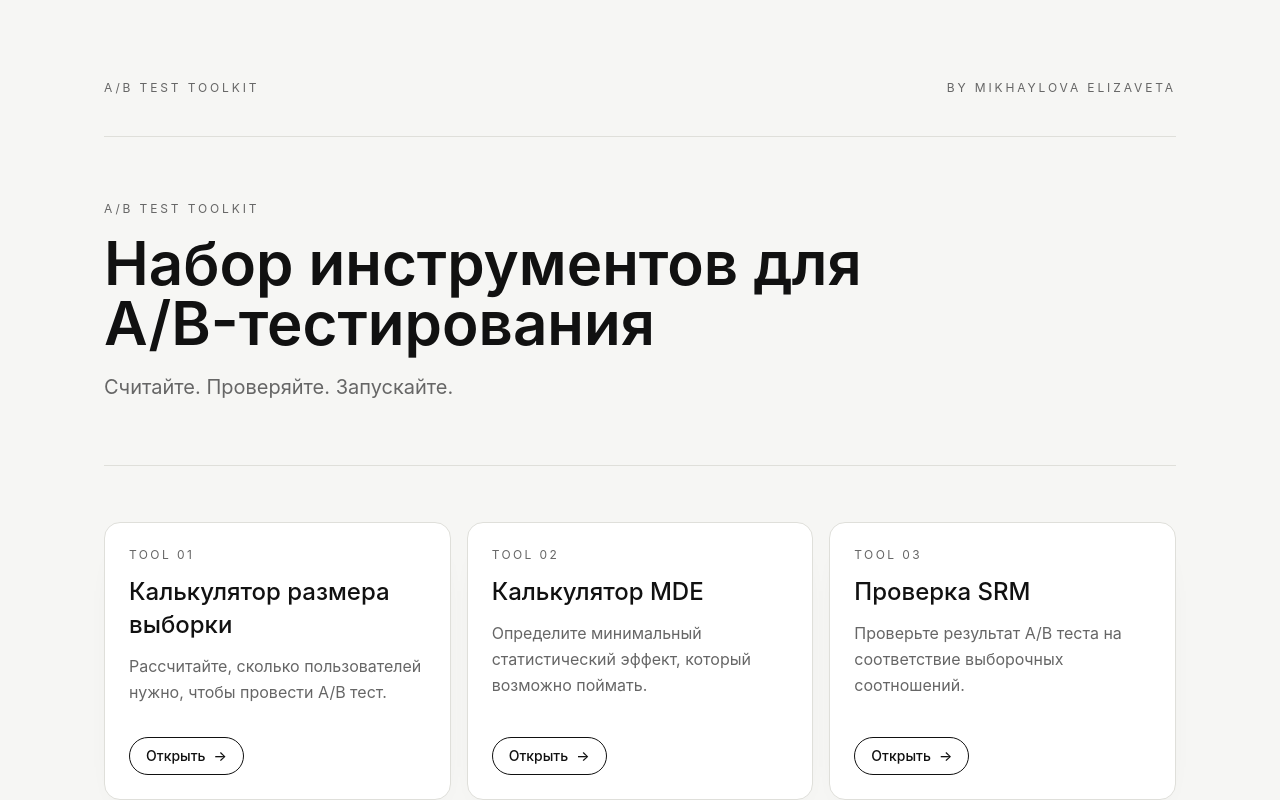
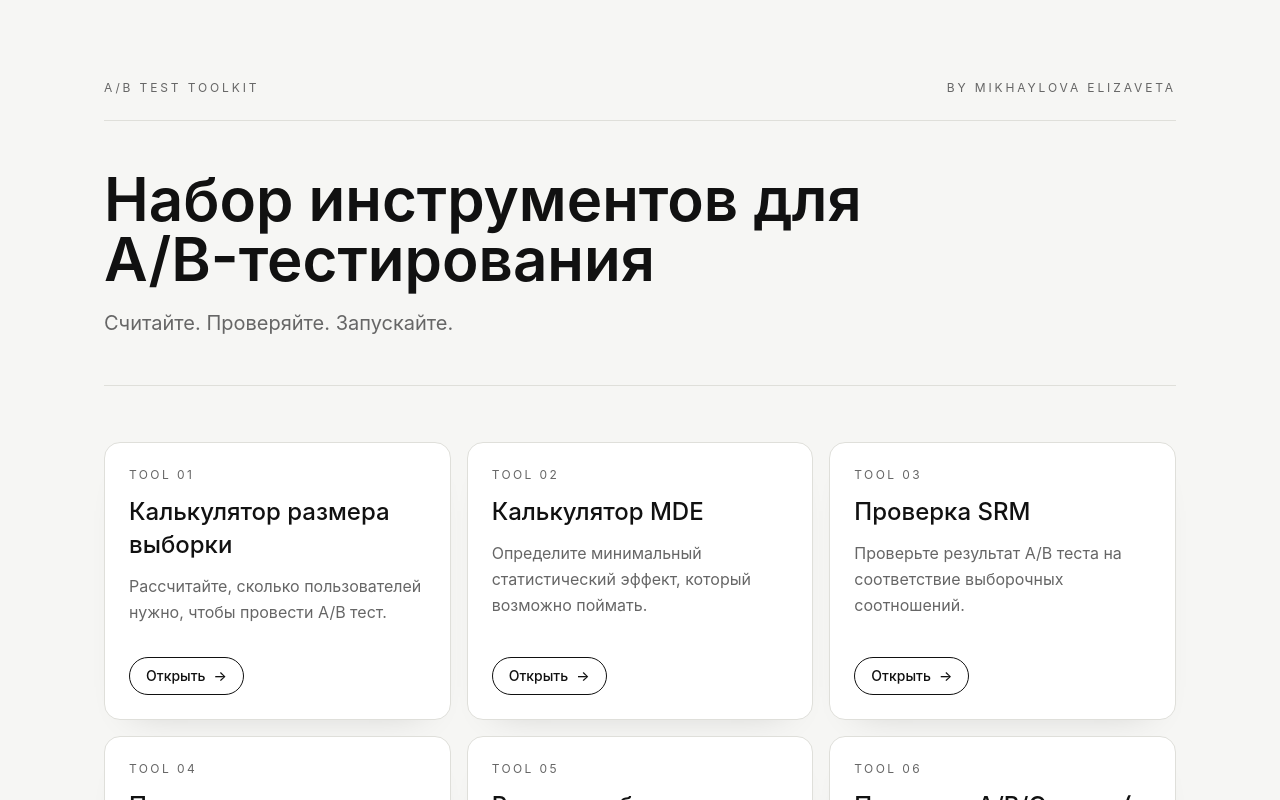
Before and after one commit to elizabeth290789/ab-tools-site, a Next.js app: page / in a window 1280 px wide. Shown: the top 800 px of the page. Built offline with nearby package versions, Linux system fonts and the light colour scheme.

Commit message:
Adjust homepage header spacing and remove duplicate label

```diff
--- a/app/page.tsx
+++ b/app/page.tsx
@@ -56,16 +56,13 @@ export default function Home() {
   return (
     <main className="min-h-screen bg-canvas text-ink">
       <div className="mx-auto w-full max-w-6xl px-6 py-14 md:px-10 md:py-20">
-        <header className="mb-8 flex flex-wrap items-center justify-between gap-3 text-xs uppercase tracking-[0.24em] text-muted md:mb-10">
+        <header className="mb-4 flex flex-wrap items-center justify-between gap-3 text-xs uppercase tracking-[0.24em] text-muted md:mb-6">
           <p>A/B TEST TOOLKIT</p>
           <p>BY MIKHAYLOVA ELIZAVETA</p>
         </header>
 
-        <section className="border-y border-border py-10 md:py-16">
-          <p className="text-xs uppercase tracking-[0.24em] text-muted">
-            A/B TEST TOOLKIT
-          </p>
-          <h1 className="mt-4 max-w-3xl text-4xl font-semibold leading-tight md:text-6xl">
+        <section className="border-y border-border py-8 md:py-12">
+          <h1 className="max-w-3xl text-4xl font-semibold leading-tight md:text-6xl">
             Набор инструментов для A/B-тестирования
           </h1>
           <p className="mt-5 max-w-2xl text-lg text-muted md:text-xl">
```
